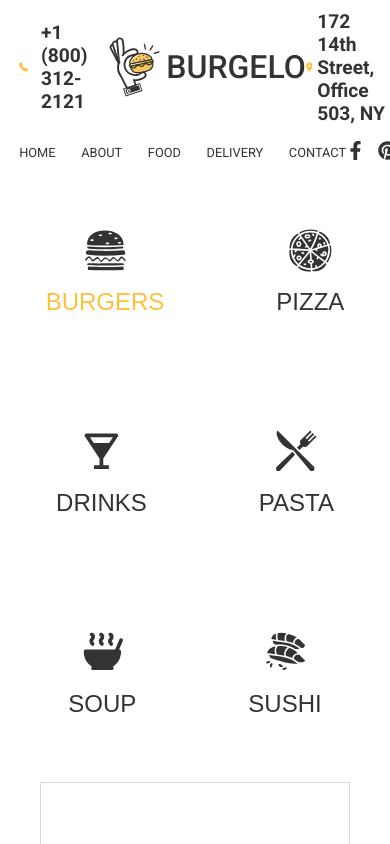
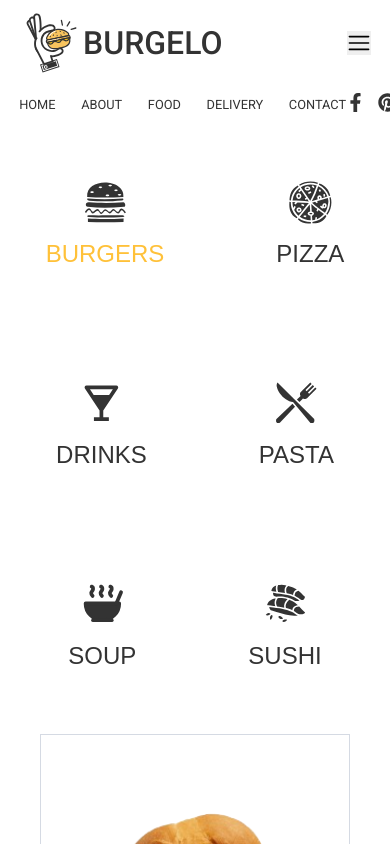
Before and after one commit to jonathan-castro-dev/burgelo, a Next.js app: page / in a window 390 px wide. Shown: the top 844 px of the page. Built offline with nearby package versions, Linux system fonts and the light colour scheme.

Commit message:
style: create responsive style in header

```diff
--- a/src/components/Header/page.tsx
+++ b/src/components/Header/page.tsx
@@ -1,6 +1,7 @@
 import Image from 'next/image'
 import { BsFillTelephoneFill } from 'react-icons/bs'
 import { FaLocationDot } from 'react-icons/fa6'
+import { RxHamburgerMenu } from 'react-icons/rx'
 import burgeloImg from '../../app/icon.png'
 
 import { Flex } from './styles'
@@ -16,10 +17,13 @@ export function Header() {
         <Image src={burgeloImg} alt="Burgelo" />
         <h1>burgelo</h1>
       </div>
-      <div>
+      <div className="location">
         <FaLocationDot size={24} color="#ffc139" />
         <strong>172 14th Street, Office 503, NY</strong>
       </div>
+      <button type="button" className="responsive-menu-button">
+        <RxHamburgerMenu size={24} />
+      </button>
     </Flex>
   )
 }
--- a/src/components/Header/styles.ts
+++ b/src/components/Header/styles.ts
@@ -5,6 +5,26 @@ export const Flex = styled('div', {
   alignItems: 'center',
   justifyContent: 'space-between',
   '& a': {
+    '@sm': {
+      position: 'absolute',
+      width: '1px',
+      height: '1px',
+      padding: '0',
+      margin: '-1px',
+      overflow: 'hidden',
+      clip: 'rect(0, 0, 0, 0)',
+      whiteSpace: 'nowrap',
+      borderWidth: '0',
+    },
+    '@md': {
+      position: 'static',
+      width: 'auto',
+      height: 'auto',
+      padding: '0',
+      margin: '0',
+      overflow: 'visible',
+      clip: 'auto',
+      whiteSpace: 'normal',
       display: 'flex',
       alignItems: 'center',
       gap: '0.8rem',
@@ -13,6 +33,7 @@ export const Flex = styled('div', {
       color: '$gray700',
 
       transition: 'color 0.3s',
+    },
   },
   '& a:hover': {
     color: '$yellow',
@@ -26,7 +47,64 @@ export const Flex = styled('div', {
     textTransform: 'uppercase',
     fontWeight: '500',
   },
-  '& div + div': {
-    fontSize: '1.2rem',
+  '& .location': {
+    '@sm': {
+      position: 'absolute',
+      width: '1px',
+      height: '1px',
+      padding: '0',
+      clip: 'rect(0, 0, 0, 0)',
+      margin: '-1px',
+      overflow: 'hidden',
+      whiteSpace: 'nowrap',
+      borderWidth: '0',
+    },
+    '@md': {
+      position: 'static',
+      width: 'auto',
+      height: 'auto',
+      padding: '0',
+      margin: '0',
+      overflow: 'visible',
+      clip: 'auto',
+      whiteSpace: 'normal',
+    },
+  },
+  '& .responsive-menu-button': {
+    '@sm': {
+      position: 'static',
+      width: 'auto',
+      height: 'auto',
+      margin: '0',
+      overflow: 'visible',
+      clip: 'auto',
+      whiteSpace: 'normal',
+      display: 'flex',
+      alignItems: 'center',
+      justifyContent: 'center',
+      color: '$white',
+      backgroundColor: '$yellow',
+      padding: '0.5rem',
+      border: 'none',
+      borderRadius: '0.5rem',
+      cursor: 'pointer',
+
+      transition: 'all 0.2s',
+    },
+    '@md': {
+      position: 'absolute',
+      width: '1px',
+      height: '1px',
+      padding: '0',
+      clip: 'rect(0, 0, 0, 0)',
+      margin: '-1px',
+      overflow: 'hidden',
+      whiteSpace: 'nowrap',
+      borderWidth: '0',
+    },
+    '&:hover': {
+      color: '$yellow',
+      backgroundColor: 'Black',
+    },
   },
 })
```
Lines whose indentation alone changed are shown as unchanged.
